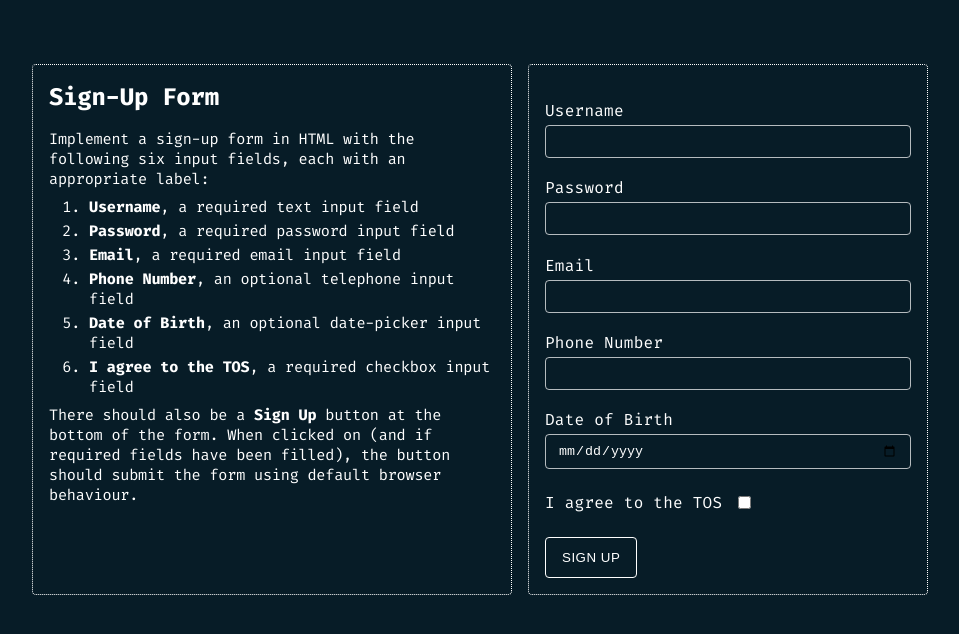
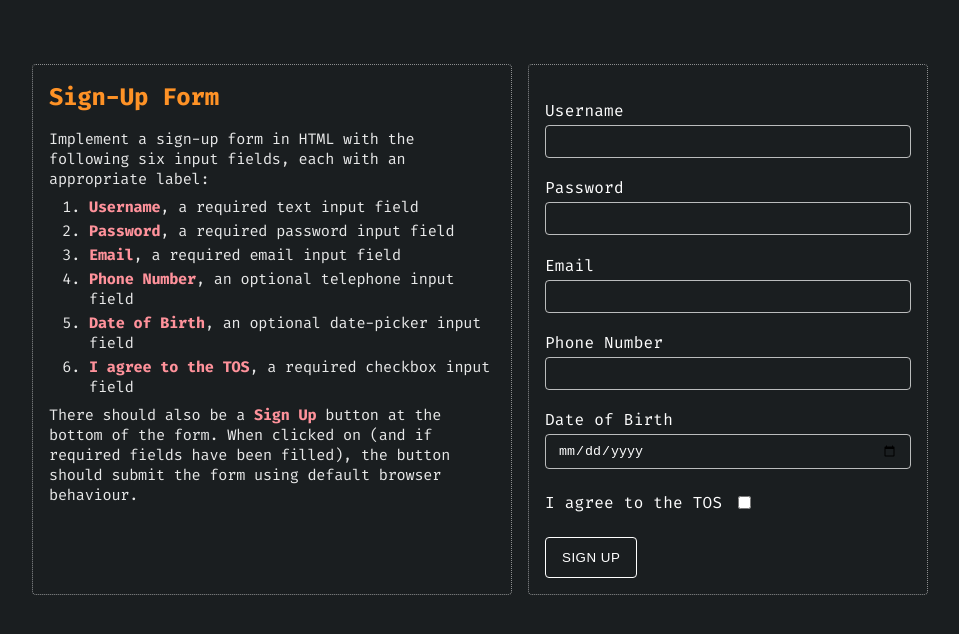
Before and after one commit to DemonDaddy22/frontend-expert, a React (Create React App) app: page / in a window 1280 px wide. Shown: the top 634 px of the page, without its empty margins (160-1119 px from the left). Built offline with nearby package versions, Linux system fonts and the light colour scheme.

Commit message:
Create color constants and use them in project 1

```diff
--- a/src/components/SignUpForm/index.tsx
+++ b/src/components/SignUpForm/index.tsx
@@ -7,12 +7,13 @@ import classes from './styles.module.scss';
 
 const SignUpForm: React.FC<Props> = () => {
   return (
+    <div className={classes.page}>
       <main className={classes.container}>
         <section className={classes.questionContainer}>
           <h2 className={classes.questionTitle}>Sign-Up Form</h2>
           <p className={classes.questionDescription}>
-          Implement a sign-up form in HTML with the following six input fields,
-          each with an appropriate label:
+            Implement a sign-up form in HTML with the following six input
+            fields, each with an appropriate label:
           </p>
           <ol className={classes.questionPoints}>
             <li className={classes.questionPoint}>
@@ -28,10 +29,12 @@ const SignUpForm: React.FC<Props> = () => {
               <strong>Phone Number</strong>, an optional telephone input field
             </li>
             <li className={classes.questionPoint}>
-            <strong>Date of Birth</strong>, an optional date-picker input field
+              <strong>Date of Birth</strong>, an optional date-picker input
+              field
             </li>
             <li className={classes.questionPoint}>
-            <strong>I agree to the TOS</strong>, a required checkbox input field
+              <strong>I agree to the TOS</strong>, a required checkbox input
+              field
             </li>
           </ol>
           <p className={classes.questionDescription}>
@@ -69,6 +72,7 @@ const SignUpForm: React.FC<Props> = () => {
           <Button>Sign Up</Button>
         </form>
       </main>
+    </div>
   );
 };
 
--- a/src/components/SignUpForm/styles.module.scss
+++ b/src/components/SignUpForm/styles.module.scss
@@ -1,3 +1,11 @@
+@import '../../constants/theme.scss';
+
+.page {
+    height: 100%;
+    width: 100%;
+    background-color: $project-bg-1;
+}
+
 .container {
     display: flex;
     flex-direction: column;
@@ -13,22 +21,26 @@
 
 .questionContainer {
     padding: 1rem;
-    border: 1px dotted white;
+    border: 1px dotted rgba($color: $white, $alpha: 0.5);
     border-radius: 0.25rem;
     width: 100%;
     max-width: 30rem;
     align-self: stretch;
 
     .questionTitle {
-        color: white;
+        color: $project-header-1;
         letter-spacing: -0.25px;
         margin-bottom: 1rem;
     }
 
     .questionDescription, .questionPoint {
-        color: white;
+        color: rgba($color: $white, $alpha: 0.9);
         letter-spacing: -0.2px;
         font-size: 0.85rem;
+
+        strong {
+            color: $project-highlight-1;
+        }
 
         @media screen and (min-width: 992px){
             font-size: 0.95rem;
@@ -46,7 +58,7 @@
 
 .formContainer {
     padding: 1rem;
-    border: 1px dotted white;
+    border: 1px dotted rgba($color: $white, $alpha: 0.5);
     border-radius: 0.25rem;
     max-width: 25rem;
     width: 100%;
--- /dev/null
+++ b/src/constants/theme.scss
@@ -0,0 +1,8 @@
+$black: #000000;
+$white: #FFFFFF;
+$dark: #0D0E0E;
+
+// Project 1
+$project-bg-1: #1A1E20;
+$project-header-1: #FE9226;
+$project-highlight-1: #FF929B;
--- /dev/null
+++ b/src/constants/theme.ts
@@ -0,0 +1,5 @@
+export const COLORS: { [key: string]: string } = {
+  BLACK: '#000000',
+  WHITE: '#FFFFFF',
+  DARK: '#0D0E0E',
+};
```
Lines whose indentation alone changed are shown as unchanged.
